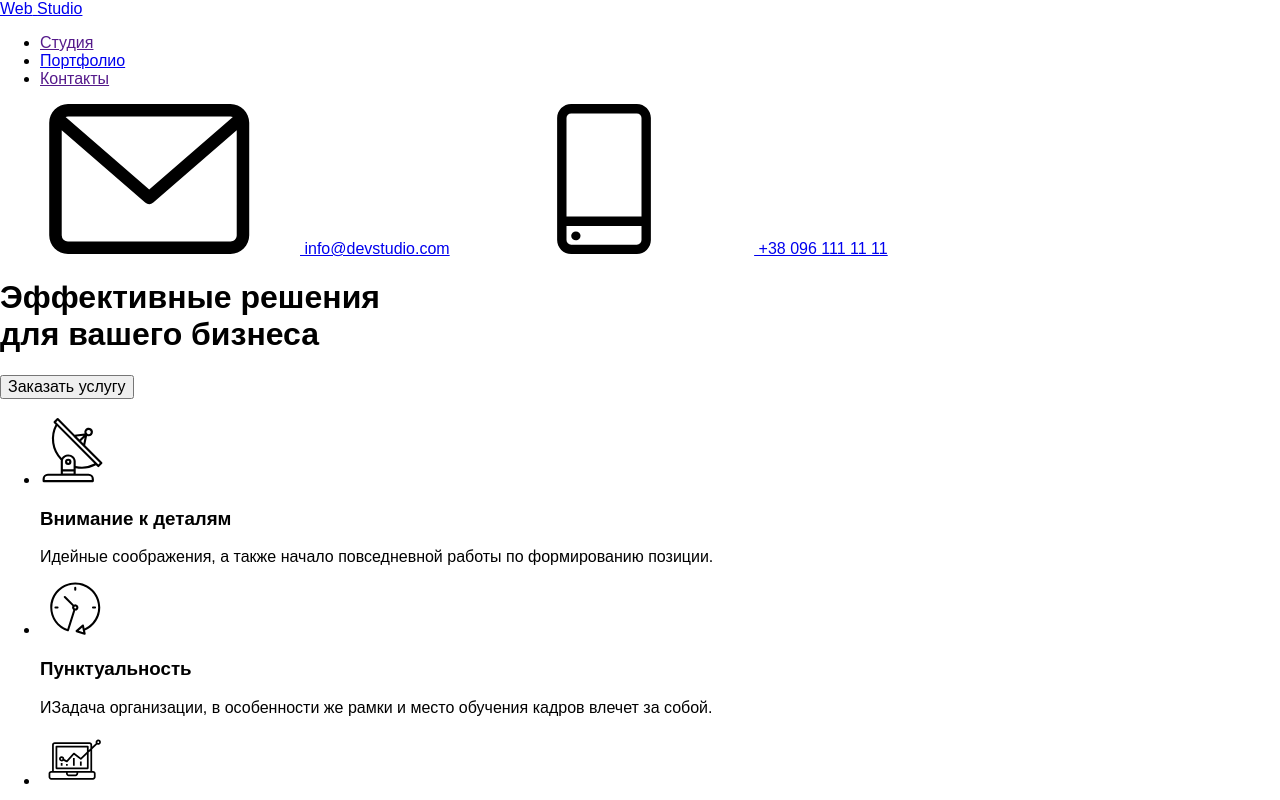
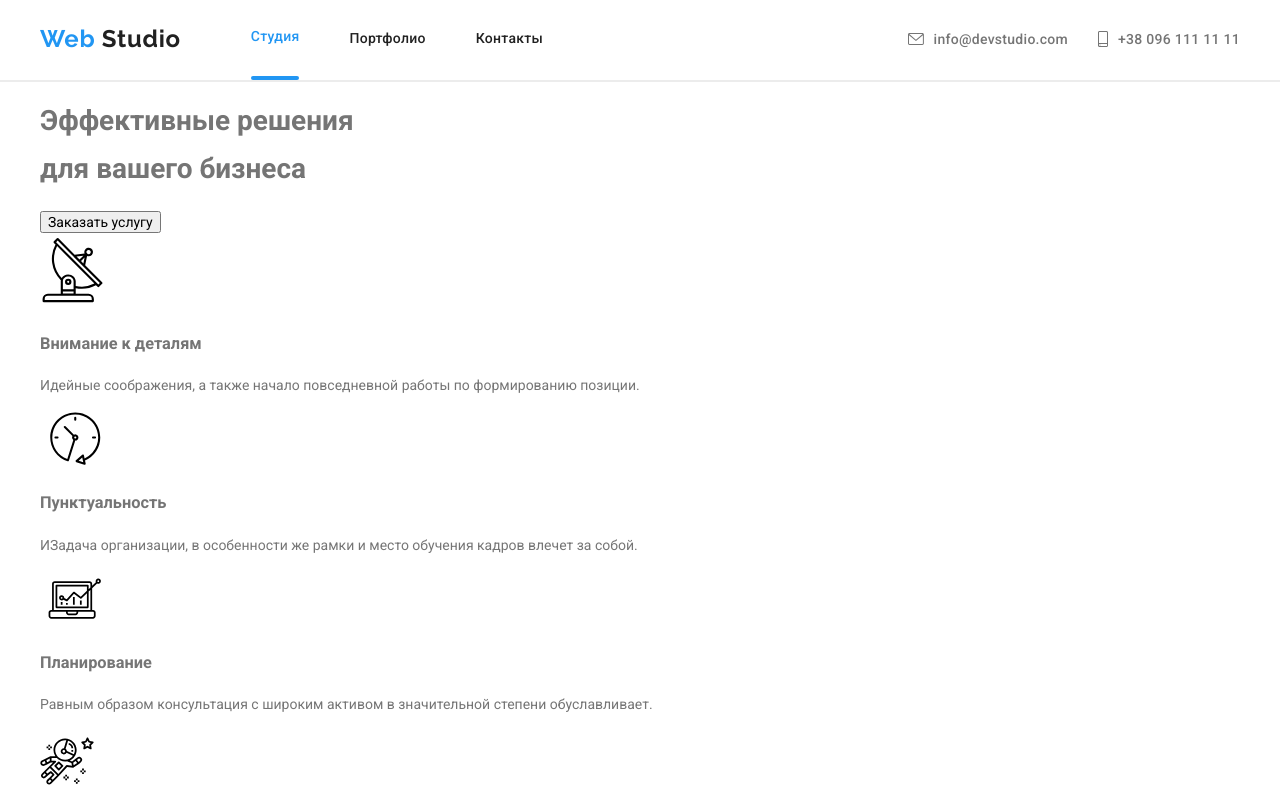
Before and after one commit to Mariia1986/goit-markup-hw-07, a plain HTML site: page index.html in a window 1280 px wide. Shown: the top 800 px of the page. Drawn offline with Linux system fonts and the light colour scheme.

Commit message:
add header

```diff
--- a/index.html
+++ b/index.html
@@ -8,11 +8,10 @@
       href="https://fonts.googleapis.com/css2?family=Raleway:wght@700&family=Roboto:wght@400;500;700;900&display=swap"
       rel="stylesheet"
     />
-
-    <link rel="stylesheet" href="./css/main.min.css" />
+        <link rel="stylesheet" href="./css/main.min.css" />
   </head>
   <body>
-    <header>
+    <header class="header-line">
       <div class="container nav-container">
         <nav class="navigation">
           <a class="link logo" href="/">
--- /dev/null
+++ b/sass/components/Heder/_contact-menu.scss
@@ -0,0 +1,28 @@
+
+.contacts {
+    @include display(inline-flex);
+    @include font(14px, 1.16, normal, 500);
+    letter-spacing: 0.02em;
+    align-items: center;
+  }
+  .icon-male {
+    height: 12px;
+    width: 16px;
+    margin-right: 10px;
+    fill: currentColor;
+  }
+  .icon-tel {
+    width: 10px;
+    height: 16px;
+    margin-right: 10px;
+    fill: currentColor;
+  }
+
+  .menu-links .contacts + .contacts {
+    margin-left: 30px;
+  }
+  .menu-links {
+    @include display(flex);
+    margin-left: auto;
+    align-items: center;
+  }
--- /dev/null
+++ b/sass/components/Heder/_logo.scss
@@ -0,0 +1,12 @@
+.logo {
+    padding: 25px 0;
+    font-family: $secondFont;
+   @include font(24px, 1.17,normal, 700);
+    letter-spacing: 0.03em;
+
+  &-start {
+    color: $accent-color;}
+
+  &-end {
+    color: $title-text-color;}
+}
--- /dev/null
+++ b/sass/components/Heder/_navigation.scss
@@ -0,0 +1,34 @@
+.nav-container,.nav-list,
+.navigation{
+    @include display(flex);
+    align-items: center;
+}
+.nav-list .nav-list-item + .nav-list-item {
+    margin-left: 50px;
+  }
+  .nav-list-item:first-child {
+    margin-left: 70px;
+  }
+  .nav-list-link {
+    @include font(14px, 1.14, normal, 500);
+    letter-spacing: 0.02em;
+    color: $title-text-color;}
+    .nav-list-item{
+        @include position(relative);
+
+    }
+    .current-link {
+        color: $accent-color;
+
+      &::after {
+        content: "";
+        @include position(relative);
+        transform: translateY(27px);
+        @include display(block);
+        width: 100%;
+        height: 4px;
+        bottom: 0px;
+        left: 0px;
+        background-color: $accent-color;
+        border-radius: 2px;
+      }}
--- /dev/null
+++ b/sass/components/_general.scss
@@ -0,0 +1,54 @@
+html {
+  box-sizing: border-box;
+}
+*,
+*::before,
+*::after {
+  box-sizing: inherit;
+}
+header {
+ @include position(relative);
+}
+body{
+  font-family: $mainFont;
+  @include font( 14px, 1.71, $fs:normal, $fw:400);
+  background-color: $primary-white-color;
+  color: $primary-text-color;
+  text-decoration: none;
+}
+.list {
+  padding: 0;
+  margin: 0;
+  list-style: none;
+}
+.link {
+  margin: 0;
+  padding: 0;
+  text-decoration: none;
+  color: $primary-text-color;
+
+   &:hover,
+   &:focus {
+  color: $accent-color;
+  fill: $accent-color;
+  transition: 250ms cubic-bezier(0.4, 0, 0.2, 1);}
+}
+.container {
+  width: 1230px;
+  margin-right: auto;
+  margin-left: auto;
+  padding-left: 15px;
+  padding-right: 15px;
+}
+.section {
+  padding: 94px 0;
+}
+.header-line::after {
+  content: "";
+  @include position(absolute);
+  width: 100%;
+  transform: translateY(4px);
+  bottom: 0px;
+  left: 0px;
+  border: 1px solid #ececec;
+}
--- a/sass/main.scss
+++ b/sass/main.scss
@@ -1,2 +1,7 @@
 @import "./utils/normalize";
 @import "./utils/variables";
+@import "./utils/mixins";
+@import "./components/general";
+@import "./components/Heder/navigation";
+@import "./components/Heder/logo";
+@import "./components/Heder/contact-menu";
--- /dev/null
+++ b/sass/utils/_mixins.scss
@@ -0,0 +1,13 @@
+@mixin font( $fz, $lh, $fs:normal, $fw:400){
+   font-style: $fs;
+  font-weight: $fw;
+  font-size: $fz;
+  line-height: $lh;
+}
+@mixin display($style){
+    display: $style;
+}
+
+@mixin position($pos) {
+    position: $pos;
+   }
--- a/sass/utils/_variables.scss
+++ b/sass/utils/_variables.scss
@@ -10,3 +10,5 @@ $background-button-color: #f5f4fa;
 $ovelay-bgrimage-color: rgba(47, 48, 58, 0.4);
 $overlay-color: rgba(33, 150, 243, 0.9);
 $overlay-modal: rgba(0, 0, 0, 0.2);
+$mainFont:Roboto, sans-serif;
+$secondFont: Raleway, sans-serif;
```
Also changed, not shown: css/main.css, css/main.min.css, 2 other files.
